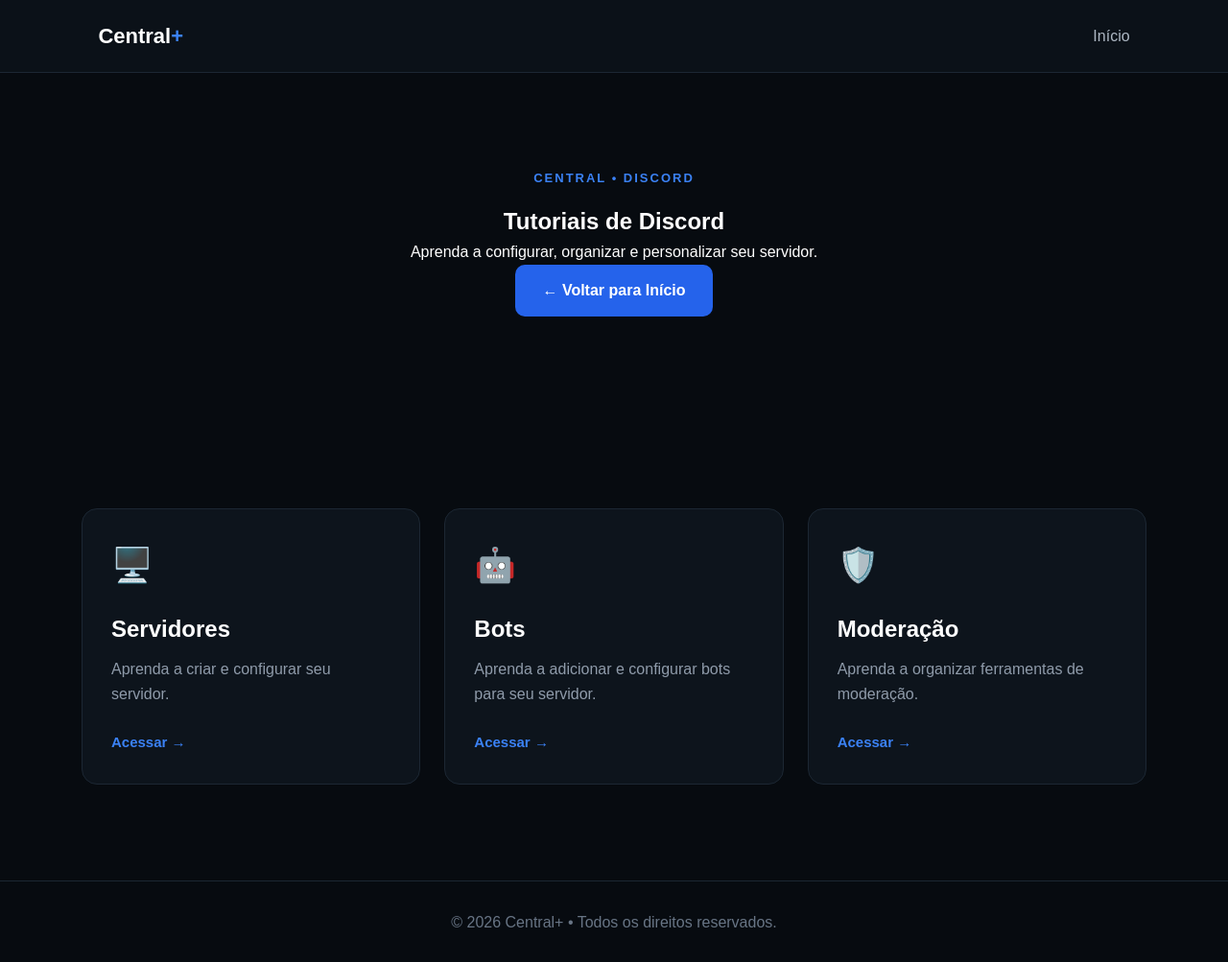
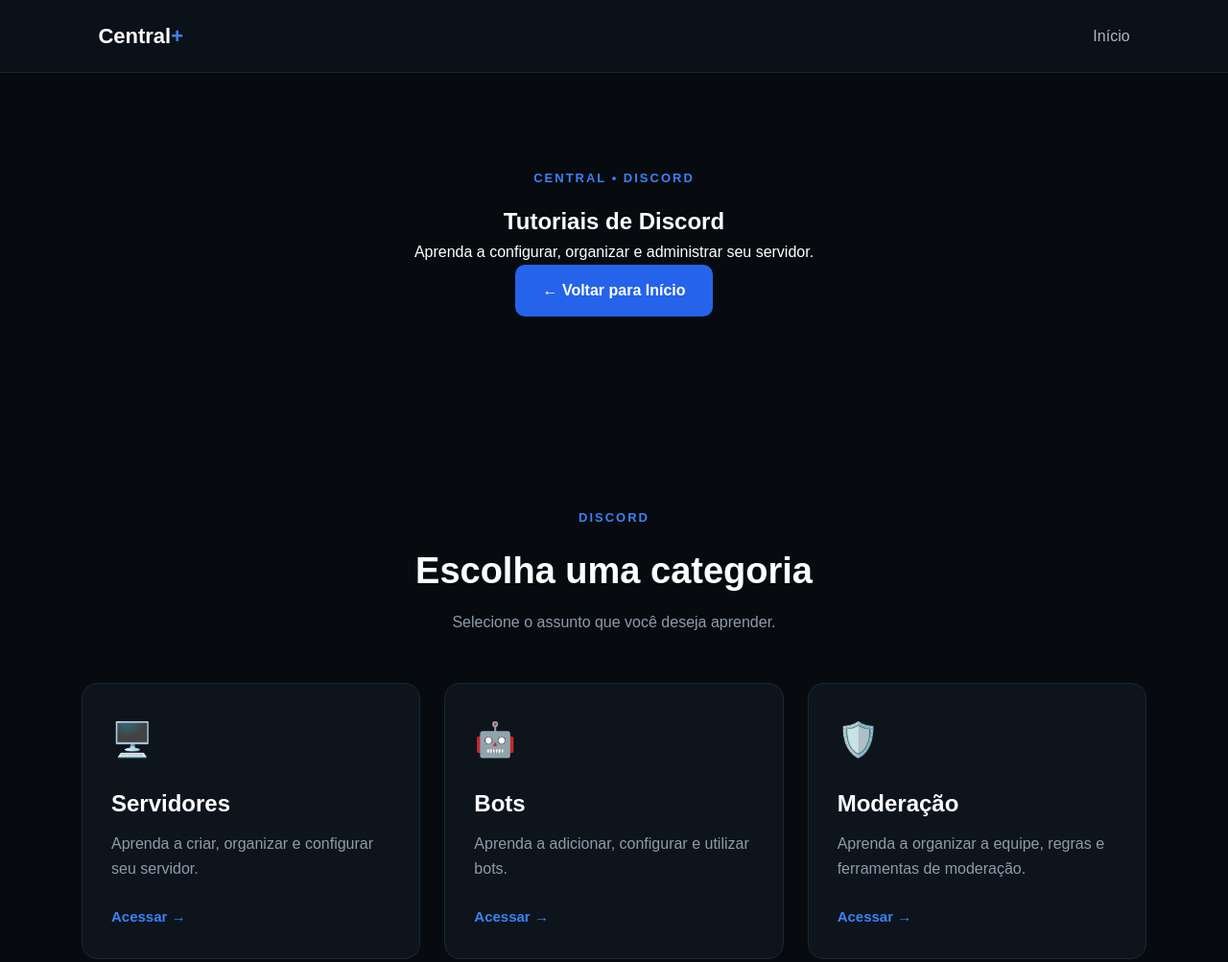
Before and after one commit to centralplusdev/CentralTec, a plain HTML site: page discord.html in a window 1280 px wide. Shown: the top 1003 px of the page at 96% size. Drawn offline with Linux system fonts and the light colour scheme.

Commit message:
Update discord.html

```diff
--- a/discord.html
+++ b/discord.html
@@ -42,8 +42,9 @@
     <main>
 
 
+        <!-- CABEÇALHO -->
+
         <section class="sobre">
-
 
             <p class="tag">
                 CENTRAL • DISCORD
@@ -57,7 +58,7 @@
 
             <p>
                 Aprenda a configurar, organizar e
-                personalizar seu servidor.
+                administrar seu servidor.
             </p>
 
 
@@ -68,12 +69,34 @@
                 ← Voltar para Início
             </a>
 
-
         </section>
 
 
 
+        <!-- CATEGORIAS -->
+
         <section class="tutoriais">
+
+
+            <div class="titulo-secao">
+
+                <p class="tag">
+                    DISCORD
+                </p>
+
+
+                <h2>
+                    Escolha uma categoria
+                </h2>
+
+
+                <p>
+                    Selecione o assunto que você
+                    deseja aprender.
+                </p>
+
+            </div>
+
 
 
             <div class="cards">
@@ -95,8 +118,8 @@
 
 
                     <p>
-                        Aprenda a criar e configurar
-                        seu servidor.
+                        Aprenda a criar, organizar
+                        e configurar seu servidor.
                     </p>
 
 
@@ -125,8 +148,8 @@
 
 
                     <p>
-                        Aprenda a adicionar e configurar
-                        bots para seu servidor.
+                        Aprenda a adicionar, configurar
+                        e utilizar bots.
                     </p>
 
 
@@ -155,13 +178,13 @@
 
 
                     <p>
-                        Aprenda a organizar ferramentas
-                        de moderação.
+                        Aprenda a organizar a equipe,
+                        regras e ferramentas de moderação.
                     </p>
 
 
                     <button
-                        onclick="alert('Tutoriais de Moderação em construção!')"
+                        onclick="window.location.href='moderacao.html'"
                     >
                         Acessar →
                     </button>
@@ -178,6 +201,8 @@
 
 
 
+    <!-- RODAPÉ -->
+
     <footer>
 
         <p>
```
